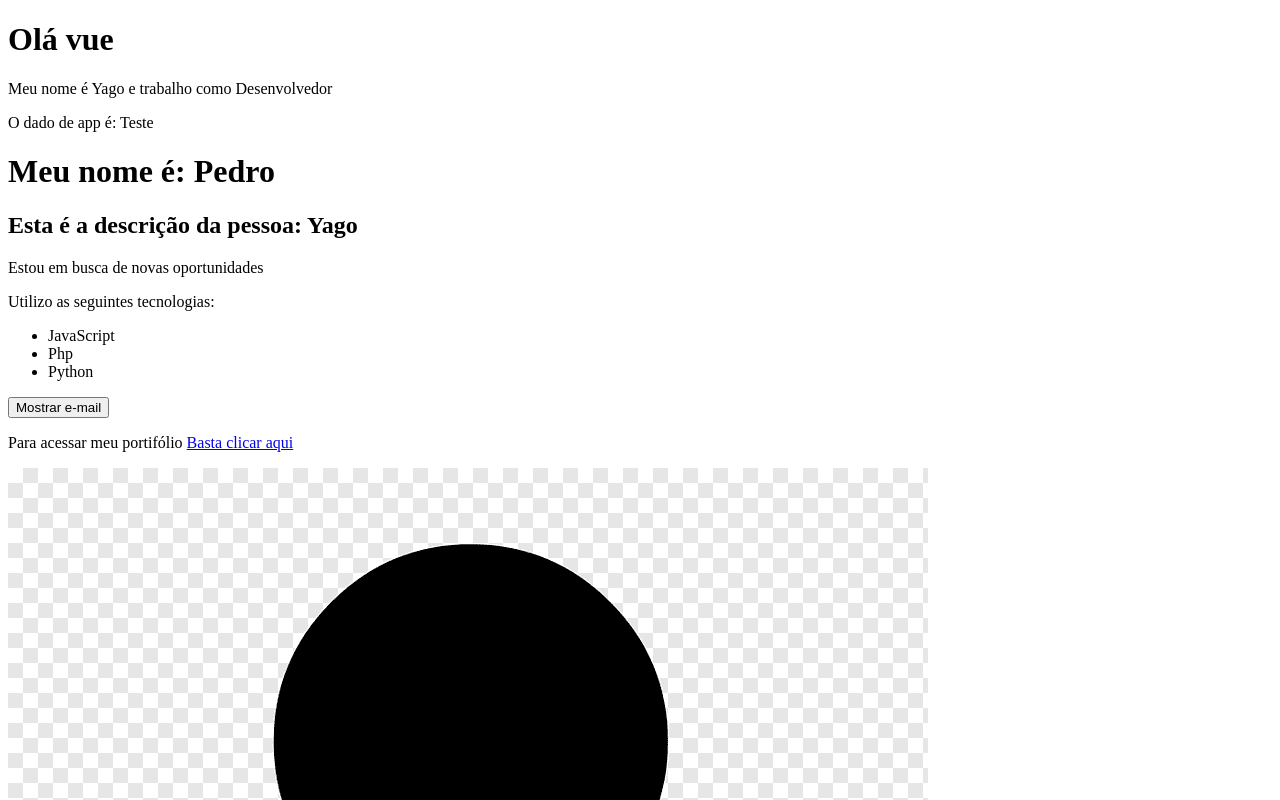
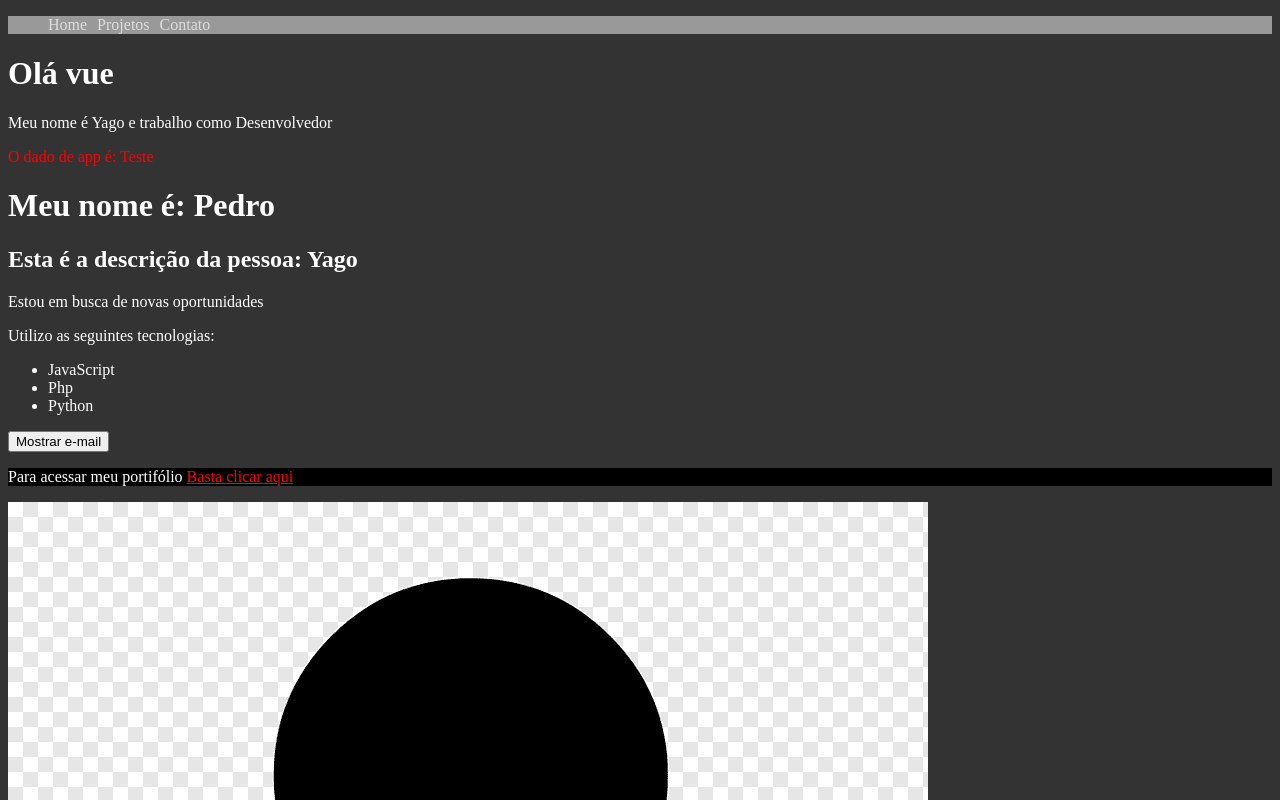
Before and after one commit to qpenta/Vue-3, a Vue app: page / in a window 1280 px wide. Shown: the top 800 px of the page. Built offline with nearby package versions, Linux system fonts and the light colour scheme.

Commit message:
feat: styles no vue

```diff
--- a/src/App.vue
+++ b/src/App.vue
@@ -1,13 +1,15 @@
 <template>
   <div>
+    <TheHeader />
     <PrimeiroComponente />
-    <p>O dado de app é: {{ testando }}</p>
+    <p class="paragrafo-pai">O dado de app é: {{ testando }}</p>
     <LifeCycle />
     <ThePessoa />
   </div>
 </template>
 
 <script>
+import TheHeader from "./components/TheHeader.vue";
 import PrimeiroComponente from "./components/PrimeiroComponente.vue";
 import LifeCycle from "./components/LifeCycle.vue";
 import ThePessoa from "./components/ThePessoa.vue";
@@ -15,6 +17,7 @@
 export default {
   name: "App",
   components: {
+    TheHeader,
     PrimeiroComponente,
     LifeCycle,
     ThePessoa,
@@ -26,3 +29,18 @@
   },
 };
 </script>
+
+<style>
+body {
+  background-color: #333;
+  color: #fff;
+}
+
+a {
+  color: red;
+}
+
+.teste {
+  background: #000;
+}
+</style>
--- /dev/null
+++ b/src/components/TheHeader.vue
@@ -0,0 +1,35 @@
+<template>
+  <ul>
+    <li><a href="#">Home</a></li>
+    <li><a href="#">Projetos</a></li>
+    <li><a href="#">Contato</a></li>
+  </ul>
+</template>
+
+<script>
+export default {
+  name: "TheHeader",
+};
+</script>
+
+<style scoped>
+ul {
+  list-style: none;
+  display: flex;
+  background-color: #999;
+}
+
+li {
+  margin-right: 10px;
+}
+
+a {
+  color: #ddd;
+  text-decoration: none;
+  transition: 5s;
+}
+
+a:hover {
+  color: turquoise;
+}
+</style>
--- a/src/components/TheInfo.vue
+++ b/src/components/TheInfo.vue
@@ -13,7 +13,7 @@
       <button @click="showEmail">{{ textoBotao }}</button>
     </div>
     <p v-show="mostrar_email">Mande uma mensagem para: {{ email }}</p>
-    <p>
+    <p class="teste">
       Para acessar meu portifólio
       <a v-bind:href="meu_link" target="_blank">Basta clicar aqui</a>
     </p>
@@ -50,3 +50,9 @@
   },
 };
 </script>
+
+<style>
+.paragrafo-pai {
+  color: red;
+}
+</style>
```
